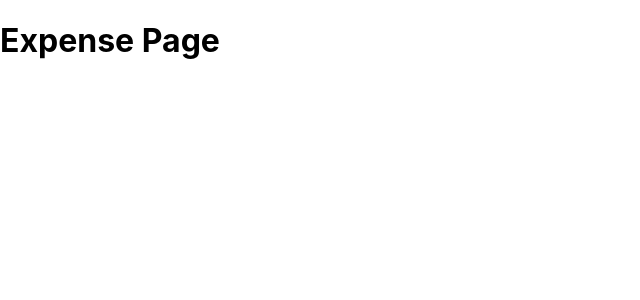
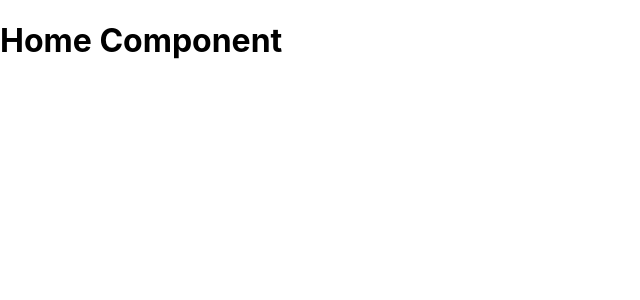
Before and after one commit to AlexKovalchuk/textarea-jspn, a React (Create React App) app: page / in a window 1280 px wide. Shown: the top 300 px of the page, without its empty margins (0-640 px from the left). Built offline with nearby package versions, Linux system fonts and the light colour scheme.

Commit message:
started to wortk with my task

```diff
--- a/src/App.tsx
+++ b/src/App.tsx
@@ -1,5 +1,4 @@
 import React from "react";
-// import logo from "./logo.svg";
 import "./App.css";
 import { Provider } from "react-redux";
 import { store } from "./store/configureStore";
--- /dev/null
+++ b/src/components/App.tsx
@@ -0,0 +1,12 @@
+import * as React from 'react';
+
+const App = (props: any) => {
+
+    return (
+        <div className="home-page-container">
+            <h1>Home Component</h1>
+        </div>
+    )
+}
+
+export default App;
--- a/src/router/index.tsx
+++ b/src/router/index.tsx
@@ -1,7 +1,7 @@
 import React from "react";
 import { Router, Route, Switch } from "react-router-dom";
 import createHistory from "history/createBrowserHistory";
-import HomePage from "../components/HomePage";
+import App from "../components/App";
 
 export const history = createHistory();
 
@@ -11,7 +11,7 @@ const AppRouter = () => (
   <Router history={history}>
     <div>
       <Switch>
-        <Route path="/" component={HomePage} />
+        <Route path="/" component={App} />
       </Switch>
     </div>
   </Router>
```
